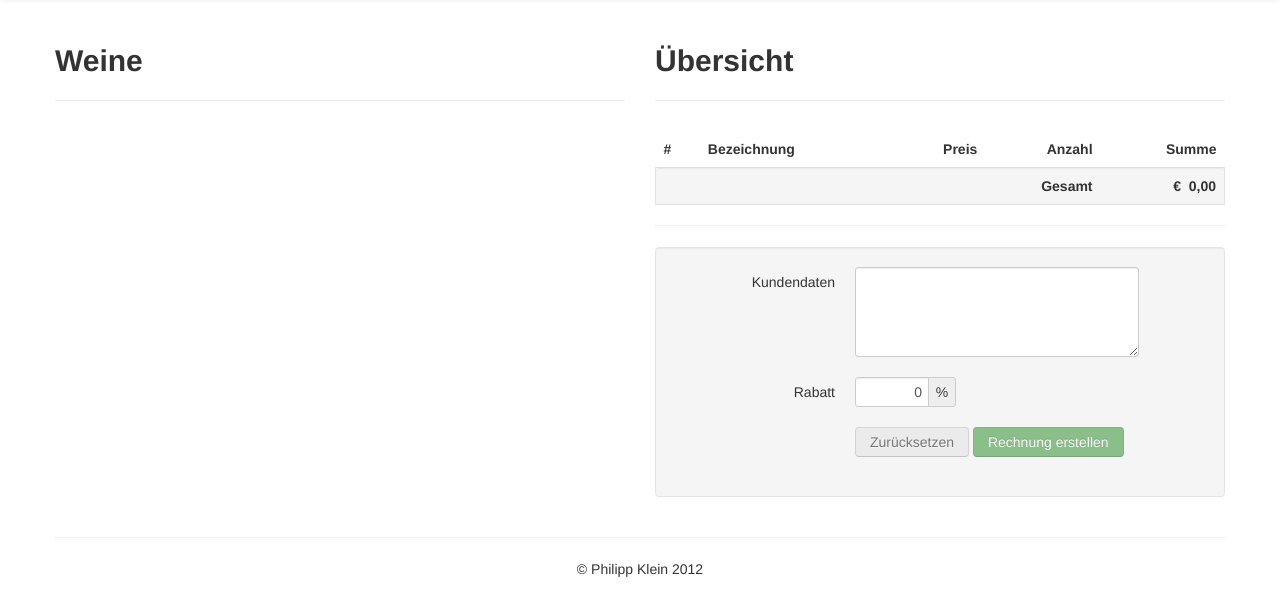
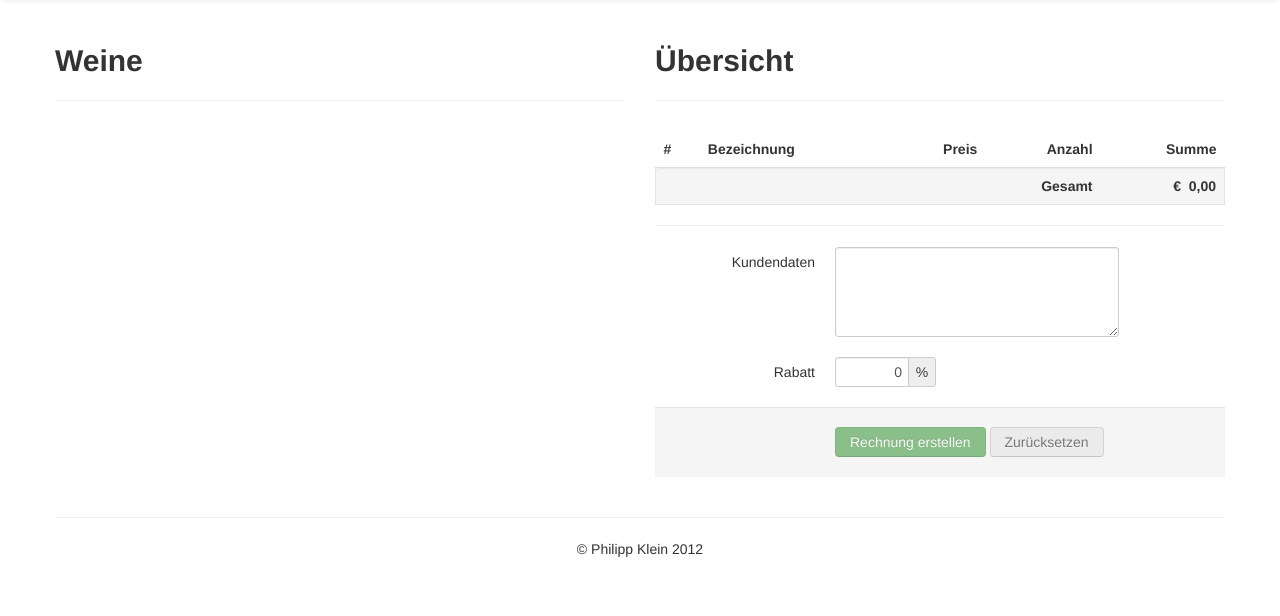
Before and after one commit to kleinph/vino-bill, a Django app: page / in a window 1280 px wide. Shown: the part 42-658 px from the top of the page. Run offline with Django 3.2, Linux system fonts and the light colour scheme; parts of the project's set-up code (start-up, migrations or seed data) failed here and were passed over; some libraries are stand-ins or nearby versions.

Commit message:
Did a little bit HTML cleanup and some minor layout changes

```diff
--- a/server/assets/css/style.css
+++ b/server/assets/css/style.css
@@ -1,5 +1,7 @@
 @import url("bootstrap.min.css");
 @import url("bootstrap-responsive.min.css");
+
+footer { text-align: center; }
 
 .right { text-align: right !important; }
 .input-micro { width: 30px !important; }
--- a/server/templates/index.html
+++ b/server/templates/index.html
@@ -31,6 +31,8 @@
 		</div>
 
 		<div class="container">
+
+			<!-- notification area -->
 			<div class="row">
 				<div class="span6 offset3">
 
@@ -48,7 +50,7 @@
 					</div>
 
 					<div id="alert-success" class="alert alert-block alert-success fade in hide">
-						<button type="button" class="close" onclick="dismissAlert('alert-success')">×</button>
+						<button type="button" class="close" onclick="dismissAlert('alert-success')">&times;</button>
 						Alle Daten wurden erfolgreich übermittelt. Ausdruck wurde gestartet.
 					</div>
 
@@ -73,9 +75,9 @@
 										<strong>{{wine.description}}</strong><br>
 										{{wine.volume / 1000 | number}} l – {{wine.price | currency:'€ '}}
 										<span class="input-append pull-right" style="position: relative; bottom: 15px;">
-											<input class="input-micro right" type="number" ng-model="quantity" ng-change="updateItems()"><!--
-											--><button class="btn" ng-click="decrease()"><i class="icon-minus"></i></button><!--
-											--><button class="btn" ng-click="increase()"><i class="icon-plus"></i></button>
+											<input class="input-micro right" type="number" ng-model="quantity" ng-change="updateItems()">
+											<button class="btn" ng-click="increase()"><i class="icon-plus"></i></button>
+											<button class="btn" ng-click="decrease()"><i class="icon-minus"></i></button>
 										</span>
 									</li>
 								</ul>
@@ -120,8 +122,7 @@
 
 					<hr>
 
-					<form class="well form hidden-desktop">
-						<fieldset>
+					<form class="form hidden-desktop">
 						<div class="control-group">
 							<label class="control-label" for="customer-data">Kundendaten</label>
 							<div class="controls">
@@ -129,32 +130,24 @@
 								</textarea>
 							</div>
 						</div>
-						</fieldset>
 
-						<fieldset>
 						<div class="control-group">
 							<label class="control-label" for="rebate">Rabatt</label>
 							<div class="controls">
 								<div class="input-append">
-										<input type="number" id="rebate" name="rebate" class="input-mini right" ng-model="rebate"><!--
-										--><span class="add-on">%</span>
+									<input type="number" id="rebate" name="rebate" class="input-mini right" ng-model="rebate">
+									<span class="add-on">%</span>
 								</div>
 							</div>
 						</div>
-						</fieldset>
 
-						<fieldset>
-							<div class="control-group">
-								<div class="controls">
+						<div class="form-actions">
+							<button class="btn btn-success" ng-disabled="!items.length || isSubmitting" ng-click="submit()">Rechnung erstellen</button>
 							<button class="btn" ng-disabled="!items.length || isSubmitting" ng-click="reset()">Zurücksetzen</button>
-									<button class="btn btn-success" ng-disabled="!items.length || isSubmitting" ng-click="submit()">Rechnung erstellen</button>
 						</div>
-							</div>
-						</fieldset>
 					</form>
 
-					<form class="well form-horizontal visible-desktop">
-						<fieldset>
+					<form class="form-horizontal visible-desktop">
 						<div class="control-group">
 							<label class="control-label" for="customer-data">Kundendaten</label>
 							<div class="controls">
@@ -162,28 +155,21 @@
 								</textarea>
 							</div>
 						</div>
-						</fieldset>
 
-						<fieldset>
 						<div class="control-group">
 							<label class="control-label" for="rebate">Rabatt</label>
 							<div class="controls">
 								<div class="input-append">
-										<input type="number" id="rebate" name="rebate" class="input-mini right" ng-model="rebate"><!--
-										--><span class="add-on">%</span>
+									<input type="number" id="rebate" name="rebate" class="input-mini right" ng-model="rebate">
+									<span class="add-on">%</span>
 								</div>
 							</div>
 						</div>
-						</fieldset>
 
-						<fieldset>
-							<div class="control-group">
-								<div class="controls">
+						<div class="form-actions">
+							<button class="btn btn-success" ng-disabled="!items.length || isSubmitting" ng-click="submit()">Rechnung erstellen</button>
 							<button class="btn" ng-disabled="!items.length || isSubmitting" ng-click="reset()">Zurücksetzen</button>
-									<button class="btn btn-success" ng-disabled="!items.length || isSubmitting" ng-click="submit()">Rechnung erstellen</button>
 						</div>
-							</div>
-						</fieldset>
 					</form>
 
 				</div>
@@ -191,7 +177,7 @@
 
 			<hr>
 
-			<footer style="text-align: center;">
+			<footer>
 				© Philipp Klein 2012
 			</footer>
 		</div>
```
Lines whose indentation alone changed are shown as unchanged.
